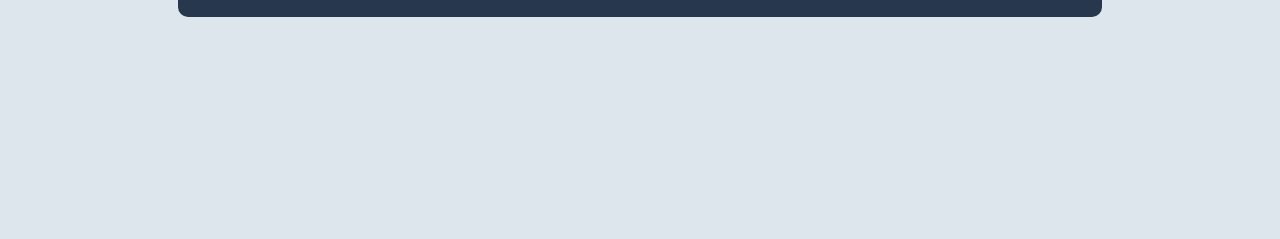
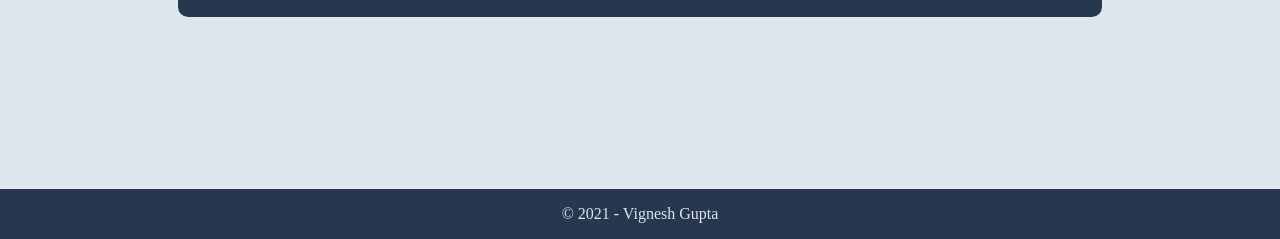
Before and after one commit to vignesh-gupta/code4all, a plain HTML site: page assignment-2-ans.html in a window 1280 px wide. Shown: the part 561-800 px from the top of the page. Drawn offline with Linux system fonts and the light colour scheme.

Commit message:
added footer

```diff
--- a/assignment-2-ans.html
+++ b/assignment-2-ans.html
@@ -26,5 +26,9 @@
       <p>Lorem ipsum dolor sit amet consectetur, adipisicing elit. Veritatis voluptatum possimus labore nam odit iusto ad dolorem quasi at. Quae, facilis quasi. Porro, impedit nobis quo quibusdam natus ut sequi.</p>
     </div>
   </div>
+
+  <footer>
+    <p> &copy; 2021 - Vignesh Gupta</p>
+  </footer>
 </body>
 </html>
--- a/style.css
+++ b/style.css
@@ -35,6 +35,15 @@ body {
 p {
   color: #dde6ed;
 }
+
+footer{
+  position: fixed;
+  bottom: 0;
+  left: 0;
+  width: 100%;
+  background-color: #27374d;
+  text-align: center;
+}
 /* Medium Screen ( 992 < width <= 768)
 
 @media (max-width: 992px) {
```
